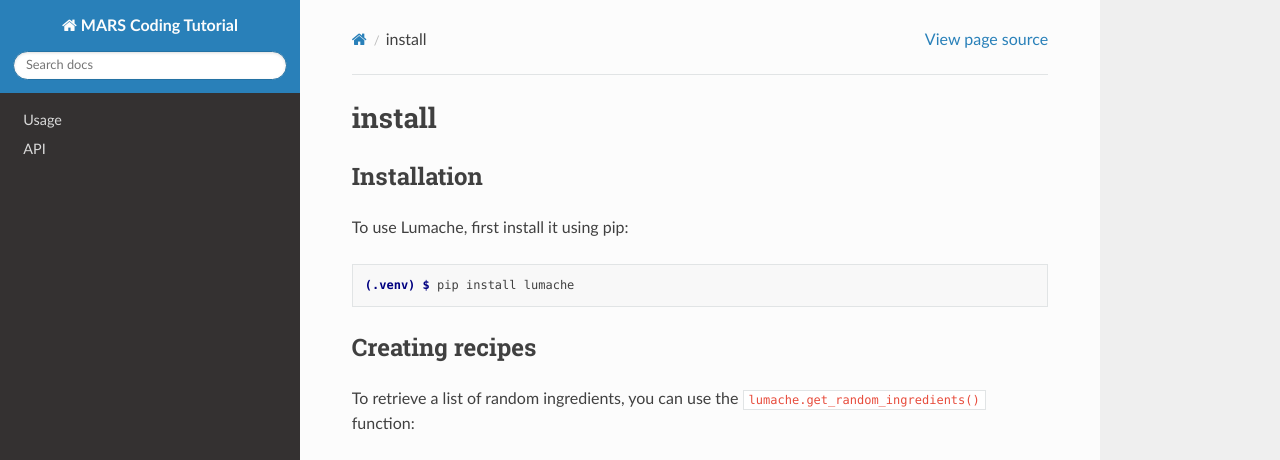
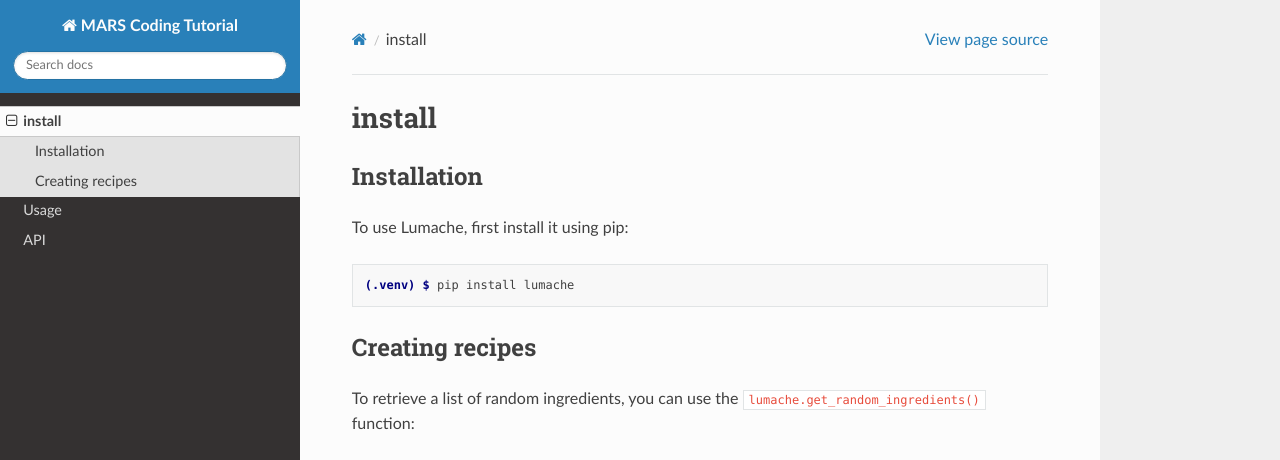
Before and after one commit to jacobsc050/MARS, a Sphinx documentation site: the page built from docs/source/install.rst, in a window 1280 px wide and 1095 px high. Shown: the top 460 px of the window. Built offline with Sphinx 7.4.7 and the Read the Docs theme 3.1.0, drawn with Linux system fonts in a browser that asks for light colours; pages that are not in the unit, such as notebooks, are missing from menus; grey boxes are pictures that could not be loaded.

Commit message:
install
install

```diff
--- a/docs/source/index.rst
+++ b/docs/source/index.rst
@@ -13,6 +13,6 @@ Contents
 
 .. toctree::
 
-   Step 1: Installation
+   install
    usage
    api
```
